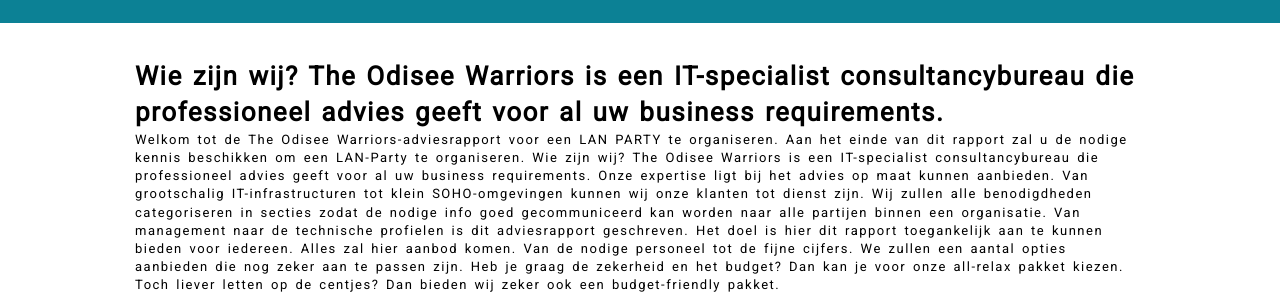
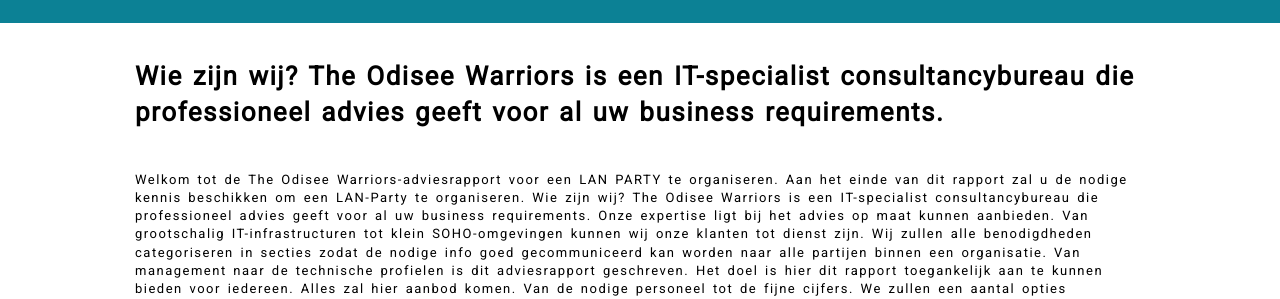
Before and after one commit to fozgunes/Kickoff-KyanFerhatAleyna-2223, a website: page website/wiezijnwij.html in a window 1280 px wide. Shown: the part 155-454 px from the top of the page. Drawn offline with Linux system fonts and the light colour scheme; grey boxes are pictures that could not be loaded.

Commit message:
Update wiezijnwij.css

```diff
--- a/website/css/wiezijnwij.css
+++ b/website/css/wiezijnwij.css
@@ -8,6 +8,10 @@
   padding: 0.5rem 0;
 }
 
+.wiezijnwij__main p{
+    padding: 4rem 0rem;
+}
+
 main div {
   margin-top: 2rem;
 }
```
